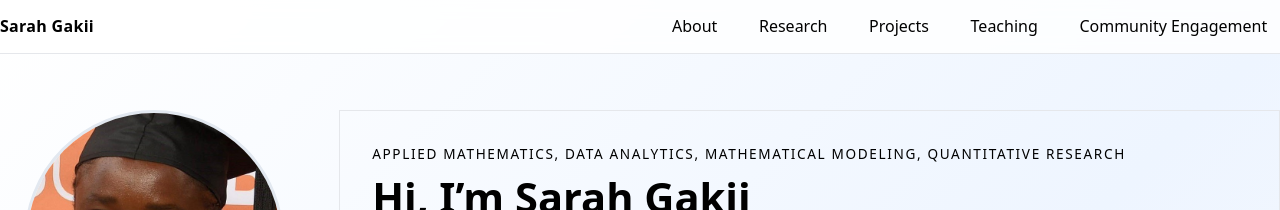
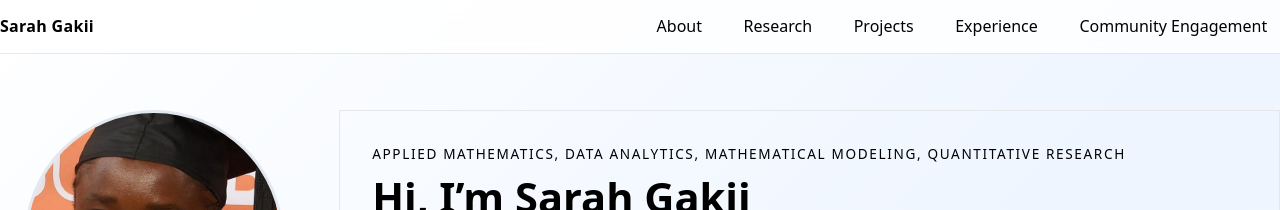
Before and after one commit to SARAH-GAKII/sarah-gakii.github.io, a Jekyll site: the page built from index.md, in a window 1280 px wide. Shown: the top 210 px of the page. Built offline with Jekyll 4.4.1, drawn with Linux system fonts in a browser that asks for light colours.

Commit message:
Update default.html

```diff
--- a/_layouts/default.html
+++ b/_layouts/default.html
@@ -18,7 +18,7 @@
           <li><a href="{{ '/' | relative_url }}">About</a></li>
           <li><a href="research">Research</a></li>
           <li><a href="projects">Projects</a></li>
-          <li><a href="teaching">Teaching</a></li>
+          <li><a href="experience">Experience</a></li>
           <li><a href="community-engagement">Community Engagement</a></li>
         </ul>
       </nav>
```
